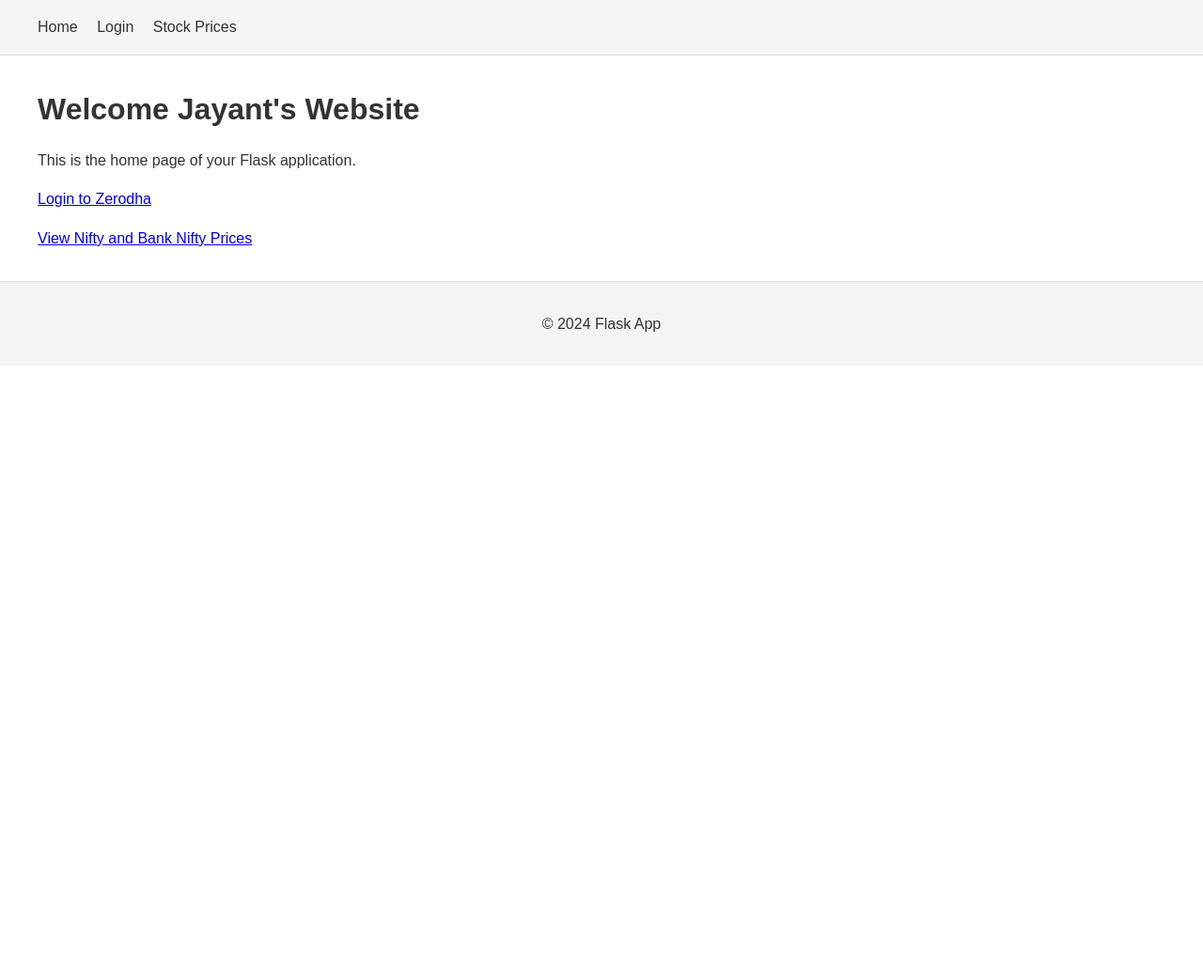
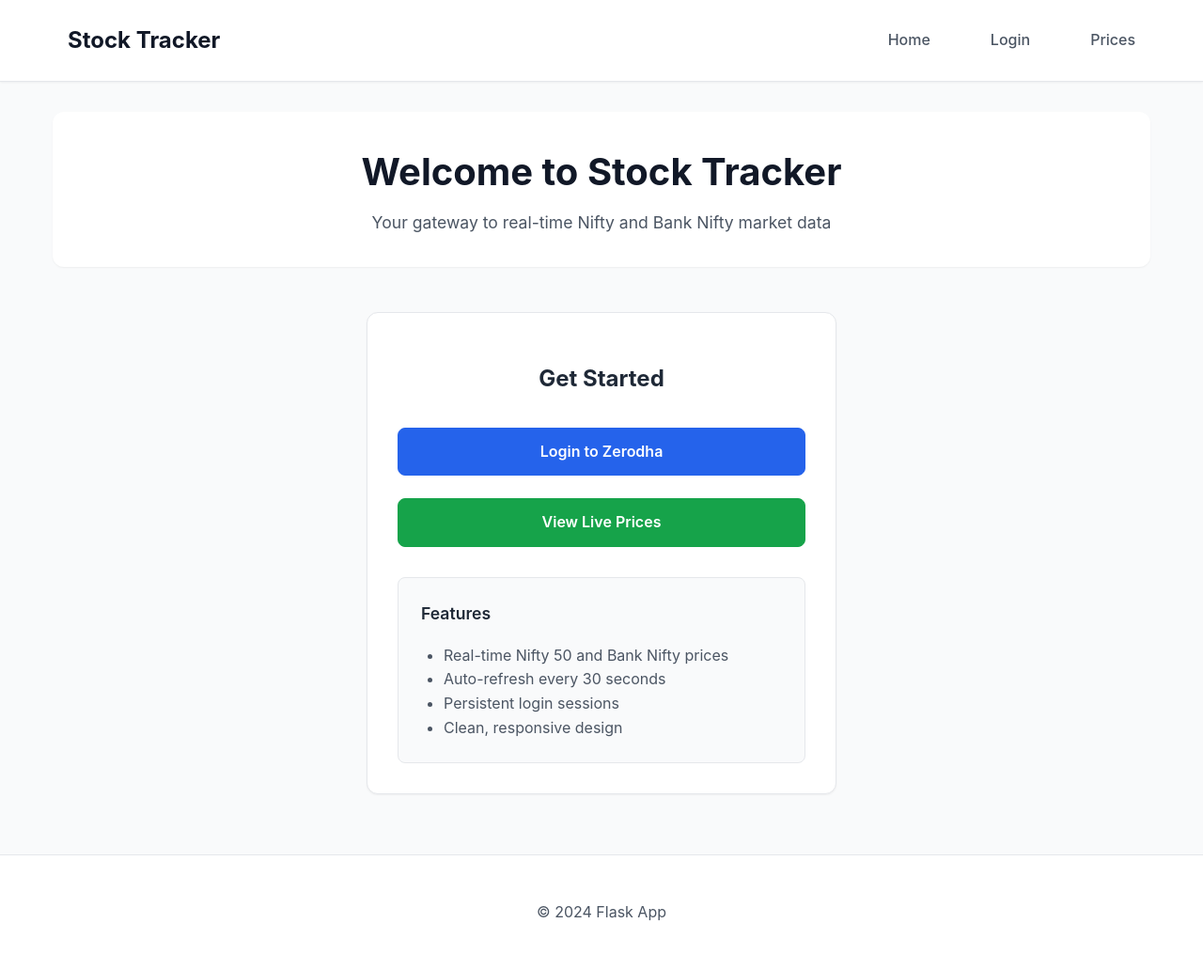
Before and after one commit to vinay-kotian/os-platforms, a Flask app: page / in a window 1280 px wide. Shown: the whole page at 94% size. Before the commit the page ends 353 px from the top, so only its background shows below. Run offline with Flask 3, Linux system fonts and the light colour scheme.

Commit message:
Adding style changes to the website

```diff
--- a/static/css/style.css
+++ b/static/css/style.css
@@ -1,136 +1,259 @@
-/* Basic CSS for Flask App */
+/* Simple, Clean CSS for Stock Tracker */
+
+:root {
+    --primary-color: #2563eb;
+    --primary-hover: #1d4ed8;
+    --success-color: #16a34a;
+    --danger-color: #dc2626;
+    --warning-color: #d97706;
+    --gray-50: #f9fafb;
+    --gray-100: #f3f4f6;
+    --gray-200: #e5e7eb;
+    --gray-300: #d1d5db;
+    --gray-400: #9ca3af;
+    --gray-500: #6b7280;
+    --gray-600: #4b5563;
+    --gray-700: #374151;
+    --gray-800: #1f2937;
+    --gray-900: #111827;
+    --white: #ffffff;
+    --border-radius: 8px;
+    --border-radius-lg: 12px;
+    --shadow-sm: 0 1px 2px 0 rgb(0 0 0 / 0.05);
+    --shadow-md: 0 4px 6px -1px rgb(0 0 0 / 0.1), 0 2px 4px -2px rgb(0 0 0 / 0.1);
+    --shadow-lg: 0 10px 15px -3px rgb(0 0 0 / 0.1), 0 4px 6px -4px rgb(0 0 0 / 0.1);
+    --transition: all 0.2s ease-in-out;
+}
+
+* {
+    box-sizing: border-box;
+}
 
 body {
-    font-family: Arial, sans-serif;
+    font-family: -apple-system, BlinkMacSystemFont, 'Segoe UI', Roboto, 'Helvetica Neue', Arial, sans-serif;
     margin: 0;
     padding: 0;
     line-height: 1.6;
-    color: #333;
+    color: var(--gray-800);
+    background-color: var(--gray-50);
+    min-height: 100vh;
 }
 
+/* Header Styles */
 header {
-    background-color: #f4f4f4;
+    background-color: var(--white);
+    border-bottom: 1px solid var(--gray-200);
     padding: 1rem 0;
-    border-bottom: 1px solid #ddd;
+    position: sticky;
+    top: 0;
+    z-index: 100;
+    box-shadow: var(--shadow-sm);
 }
 
 nav {
     max-width: 1200px;
     margin: 0 auto;
     padding: 0 1rem;
+    display: flex;
+    align-items: center;
+    justify-content: space-between;
+}
+
+.nav-brand {
+    font-size: 1.5rem;
+    font-weight: 700;
+    color: var(--gray-900);
+    text-decoration: none;
+}
+
+.nav-links {
+    display: flex;
+    gap: 2rem;
 }
 
 nav a {
     text-decoration: none;
-    color: #333;
-    margin-right: 1rem;
+    color: var(--gray-600);
+    font-weight: 500;
+    padding: 0.5rem 1rem;
+    border-radius: var(--border-radius);
+    transition: var(--transition);
 }
 
 nav a:hover {
-    color: #007bff;
+    color: var(--primary-color);
+    background-color: var(--gray-100);
 }
 
+/* Main Content */
 main {
     max-width: 1200px;
     margin: 2rem auto;
     padding: 0 1rem;
 }
 
-footer {
-    background-color: #f4f4f4;
+/* Page Header */
+.page-header {
     text-align: center;
-    padding: 1rem 0;
-    border-top: 1px solid #ddd;
-    margin-top: 2rem;
+    margin-bottom: 3rem;
+    padding: 2rem 0;
+    background-color: var(--white);
+    border-radius: var(--border-radius-lg);
+    box-shadow: var(--shadow-sm);
 }
 
-h1 {
-    color: #333;
-    margin-bottom: 1rem;
+.page-header h1 {
+    font-size: 2.5rem;
+    font-weight: 700;
+    margin: 0 0 0.5rem 0;
+    color: var(--gray-900);
 }
 
-p {
-    margin-bottom: 1rem;
+.page-header p {
+    font-size: 1.1rem;
+    color: var(--gray-600);
+    margin: 0;
 }
 
-/* Prices page styles */
+/* Price Cards */
 .prices-container {
     display: grid;
-    grid-template-columns: repeat(auto-fit, minmax(300px, 1fr));
+    grid-template-columns: repeat(auto-fit, minmax(350px, 1fr));
     gap: 2rem;
     margin: 2rem 0;
 }
 
 .price-card {
-    background: #f8f9fa;
-    border: 1px solid #dee2e6;
-    border-radius: 8px;
-    padding: 1.5rem;
-    box-shadow: 0 2px 4px rgba(0,0,0,0.1);
+    background-color: var(--white);
+    border: 1px solid var(--gray-200);
+    border-radius: var(--border-radius-lg);
+    padding: 2rem;
+    box-shadow: var(--shadow-sm);
+    transition: var(--transition);
+}
+
+.price-card:hover {
+    box-shadow: var(--shadow-md);
+    transform: translateY(-2px);
 }
 
 .price-card h2 {
-    margin: 0 0 1rem 0;
-    color: #495057;
+    margin: 0 0 1.5rem 0;
+    color: var(--gray-800);
     font-size: 1.25rem;
+    font-weight: 600;
+    display: flex;
+    align-items: center;
+    gap: 0.5rem;
 }
 
 .price-info {
-    margin-bottom: 1rem;
+    margin-bottom: 1.5rem;
 }
 
 .current-price {
-    font-size: 2rem;
-    font-weight: bold;
-    color: #212529;
+    font-size: 2.25rem;
+    font-weight: 700;
+    color: var(--gray-900);
     margin-bottom: 0.5rem;
+    line-height: 1;
 }
 
 .change {
-    font-size: 1.1rem;
+    font-size: 1rem;
     font-weight: 600;
+    padding: 0.25rem 0.75rem;
+    border-radius: var(--border-radius);
+    display: inline-block;
 }
 
 .change.positive {
-    color: #28a745;
+    color: var(--success-color);
+    background-color: #dcfce7;
 }
 
 .change.negative {
-    color: #dc3545;
+    color: var(--danger-color);
+    background-color: #fef2f2;
 }
 
 .last-updated {
-    font-size: 0.9rem;
-    color: #6c757d;
+    font-size: 0.875rem;
+    color: var(--gray-500);
     font-style: italic;
 }
 
-.refresh-info {
-    margin-top: 2rem;
-    padding: 1rem;
-    background: #e9ecef;
-    border-radius: 4px;
+/* Refresh Section */
+.refresh-section {
     text-align: center;
+    margin: 3rem 0;
+    padding: 2rem;
+    background-color: var(--white);
+    border-radius: var(--border-radius-lg);
+    box-shadow: var(--shadow-sm);
+    border: 1px solid var(--gray-200);
 }
 
-.refresh-info p {
-    margin: 0;
-    color: #6c757d;
+.btn {
+    display: inline-flex;
+    align-items: center;
+    gap: 0.5rem;
+    padding: 0.75rem 1.5rem;
+    font-size: 1rem;
+    font-weight: 600;
+    text-decoration: none;
+    border: 1px solid transparent;
+    border-radius: var(--border-radius);
+    cursor: pointer;
+    transition: var(--transition);
 }
 
-/* Login page styles */
+.btn-primary {
+    background-color: var(--primary-color);
+    color: var(--white);
+    border-color: var(--primary-color);
+}
+
+.btn-primary:hover {
+    background-color: var(--primary-hover);
+    border-color: var(--primary-hover);
+}
+
+.btn-primary:disabled {
+    opacity: 0.6;
+    cursor: not-allowed;
+}
+
+.btn-success {
+    background-color: var(--success-color);
+    color: var(--white);
+    border-color: var(--success-color);
+}
+
+.btn-success:hover {
+    background-color: #15803d;
+    border-color: #15803d;
+}
+
+.refresh-note {
+    margin-top: 1rem;
+    color: var(--gray-500);
+    font-size: 0.875rem;
+}
+
+/* Login Page Styles */
 .login-container {
-    max-width: 600px;
+    max-width: 500px;
     margin: 2rem auto;
 }
 
 .login-form {
-    background: #f8f9fa;
-    border: 1px solid #dee2e6;
-    border-radius: 8px;
+    background-color: var(--white);
+    border: 1px solid var(--gray-200);
+    border-radius: var(--border-radius-lg);
     padding: 2rem;
+    box-shadow: var(--shadow-sm);
     margin-bottom: 2rem;
-    box-shadow: 0 2px 4px rgba(0,0,0,0.1);
 }
 
 .form-group {
@@ -141,154 +264,169 @@ p {
     display: block;
     margin-bottom: 0.5rem;
     font-weight: 600;
-    color: #495057;
+    color: var(--gray-700);
 }
 
 .form-control {
     width: 100%;
     padding: 0.75rem;
-    border: 1px solid #ced4da;
-    border-radius: 4px;
+    border: 1px solid var(--gray-300);
+    border-radius: var(--border-radius);
     font-size: 1rem;
-    transition: border-color 0.15s ease-in-out, box-shadow 0.15s ease-in-out;
+    transition: var(--transition);
+    background-color: var(--white);
 }
 
 .form-control:focus {
-    outline: 0;
-    border-color: #007bff;
-    box-shadow: 0 0 0 0.2rem rgba(0, 123, 255, 0.25);
-}
-
-.btn {
-    display: inline-block;
-    padding: 0.75rem 1.5rem;
-    margin-bottom: 0;
-    font-size: 1rem;
-    font-weight: 400;
-    line-height: 1.5;
-    text-align: center;
-    text-decoration: none;
-    vertical-align: middle;
-    cursor: pointer;
-    border: 1px solid transparent;
-    border-radius: 4px;
-    transition: color 0.15s ease-in-out, background-color 0.15s ease-in-out, border-color 0.15s ease-in-out, box-shadow 0.15s ease-in-out;
-}
-
-.btn-primary {
-    color: #fff;
-    background-color: #007bff;
-    border-color: #007bff;
-}
-
-.btn-primary:hover {
-    color: #fff;
-    background-color: #0056b3;
-    border-color: #004085;
-}
-
-.btn-success {
-    color: #fff;
-    background-color: #28a745;
-    border-color: #28a745;
-}
-
-.btn-success:hover {
-    color: #fff;
-    background-color: #1e7e34;
-    border-color: #1c7430;
+    outline: none;
+    border-color: var(--primary-color);
+    box-shadow: 0 0 0 3px rgba(37, 99, 235, 0.1);
 }
 
 .zerodha-login {
-    background: #e8f5e8;
-    border: 1px solid #c3e6c3;
-    border-radius: 8px;
-    padding: 1.5rem;
+    background-color: #f0fdf4;
+    border: 1px solid #bbf7d0;
+    border-radius: var(--border-radius-lg);
+    padding: 2rem;
     text-align: center;
     margin-bottom: 2rem;
 }
 
 .zerodha-login h3 {
-    color: #155724;
+    color: var(--success-color);
     margin-top: 0;
+    font-weight: 600;
 }
 
 .zerodha-login .note {
-    font-size: 0.9rem;
-    color: #6c757d;
+    font-size: 0.875rem;
+    color: var(--gray-600);
     margin-top: 1rem;
 }
 
 .help-section {
-    background: #f8f9fa;
-    border: 1px solid #dee2e6;
-    border-radius: 8px;
-    padding: 1.5rem;
+    background-color: var(--white);
+    border: 1px solid var(--gray-200);
+    border-radius: var(--border-radius-lg);
+    padding: 2rem;
     margin-top: 2rem;
+    box-shadow: var(--shadow-sm);
 }
 
 .help-section h3 {
-    color: #495057;
+    color: var(--gray-800);
     margin-top: 0;
+    font-weight: 600;
 }
 
 .help-section ol {
-    color: #6c757d;
+    color: var(--gray-600);
 }
 
 .help-section li {
     margin-bottom: 0.5rem;
 }
 
+/* Alert Styles */
 .alert {
-    padding: 0.75rem 1.25rem;
-    margin-bottom: 1rem;
+    padding: 1rem 1.5rem;
+    margin-bottom: 1.5rem;
+    border-radius: var(--border-radius);
+    font-weight: 500;
     border: 1px solid transparent;
-    border-radius: 4px;
 }
 
 .alert-success {
-    color: #155724;
-    background-color: #d4edda;
-    border-color: #c3e6cb;
+    color: #166534;
+    background-color: #f0fdf4;
+    border-color: #bbf7d0;
 }
 
 .alert-danger {
-    color: #721c24;
-    background-color: #f8d7da;
-    border-color: #f5c6cb;
+    color: #991b1b;
+    background-color: #fef2f2;
+    border-color: #fecaca;
 }
 
-/* Additional styles for live prices */
-.refresh-section {
-    text-align: center;
-    margin: 2rem 0;
-    padding: 1rem;
-    background: #f8f9fa;
-    border-radius: 8px;
-}
-
-.refresh-note {
-    margin-top: 0.5rem;
-    color: #6c757d;
-    font-size: 0.9rem;
-}
-
+/* No Data State */
 .no-data {
     text-align: center;
-    padding: 2rem;
-    background: #f8f9fa;
-    border: 1px solid #dee2e6;
-    border-radius: 8px;
+    padding: 3rem 2rem;
+    background-color: var(--white);
+    border: 1px solid var(--gray-200);
+    border-radius: var(--border-radius-lg);
     margin: 2rem 0;
+    box-shadow: var(--shadow-sm);
 }
 
 .no-data h3 {
-    color: #dc3545;
+    color: var(--danger-color);
     margin-bottom: 1rem;
+    font-weight: 600;
 }
 
 .no-data p {
-    color: #6c757d;
+    color: var(--gray-600);
     margin-bottom: 1.5rem;
 }
+
+/* Footer */
+footer {
+    background-color: var(--white);
+    text-align: center;
+    padding: 2rem 0;
+    border-top: 1px solid var(--gray-200);
+    margin-top: 4rem;
+    color: var(--gray-600);
+}
+
+/* Responsive Design */
+@media (max-width: 768px) {
+    .nav-links {
+        gap: 1rem;
+    }
+
+    .page-header h1 {
+        font-size: 2rem;
+    }
+
+    .prices-container {
+        grid-template-columns: 1fr;
+        gap: 1.5rem;
+    }
+
+    .price-card {
+        padding: 1.5rem;
+    }
+
+    .current-price {
+        font-size: 2rem;
+    }
+
+    .login-form {
+        padding: 1.5rem;
+    }
+}
+
+@media (max-width: 480px) {
+    main {
+        padding: 0 0.5rem;
+    }
+
+    .page-header h1 {
+        font-size: 1.75rem;
+    }
+
+    .price-card {
+        padding: 1rem;
+    }
+
+    .current-price {
+        font-size: 1.75rem;
+    }
+
+    .btn {
+        padding: 0.75rem 1.25rem;
+        font-size: 0.9rem;
+    }
+}
--- a/templates/base.html
+++ b/templates/base.html
@@ -3,15 +3,21 @@
 <head>
     <meta charset="UTF-8">
     <meta name="viewport" content="width=device-width, initial-scale=1.0">
-    <title>{% block title %}Flask App{% endblock %}</title>
+    <title>{% block title %}Stock Tracker{% endblock %}</title>
     <link href="{{ url_for('static', filename='css/style.css') }}" rel="stylesheet">
 </head>
 <body>
     <header>
         <nav>
-            <a href="{{ url_for('index') }}">Home</a>
-            <a href="{{ url_for('login') }}">Login</a>
-            <a href="{{ url_for('prices') }}">Stock Prices</a>
+            <a href="{{ url_for('index') }}" class="nav-brand">Stock Tracker</a>
+            <div class="nav-links">
+                <a href="{{ url_for('index') }}">Home</a>
+                <a href="{{ url_for('login') }}">Login</a>
+                <a href="{{ url_for('prices') }}">Prices</a>
+                {% if session.get('access_token') %}
+                <a href="{{ url_for('logout') }}">Logout</a>
+                {% endif %}
+            </div>
         </nav>
     </header>
 
--- a/templates/index.html
+++ b/templates/index.html
@@ -1,10 +1,36 @@
 {% extends "base.html" %}
 
-{% block title %}Home - Flask App{% endblock %}
+{% block title %}Home - Stock Tracker{% endblock %}
 
 {% block content %}
-<h1>Welcome Jayant's Website</h1>
-<p>This is the home page of your Flask application.</p>
-<p><a href="{{ url_for('login') }}">Login to Zerodha</a></p>
-<p><a href="{{ url_for('prices') }}">View Nifty and Bank Nifty Prices</a></p>
+<div class="page-header">
+    <h1>Welcome to Stock Tracker</h1>
+    <p>Your gateway to real-time Nifty and Bank Nifty market data</p>
+</div>
+
+<div class="login-container">
+    <div class="login-form">
+        <h2 style="text-align: center; margin-bottom: 2rem; color: var(--gray-800);">Get Started</h2>
+
+        <div style="display: grid; gap: 1.5rem;">
+            <a href="{{ url_for('login') }}" class="btn btn-primary" style="text-align: center; justify-content: center;">
+                Login to Zerodha
+            </a>
+
+            <a href="{{ url_for('prices') }}" class="btn btn-success" style="text-align: center; justify-content: center;">
+                View Live Prices
+            </a>
+        </div>
+
+        <div style="margin-top: 2rem; padding: 1.5rem; background-color: var(--gray-50); border-radius: var(--border-radius); border: 1px solid var(--gray-200);">
+            <h3 style="color: var(--gray-800); margin-top: 0; font-size: 1.1rem; font-weight: 600;">Features</h3>
+            <ul style="color: var(--gray-600); margin: 0; padding-left: 1.5rem;">
+                <li>Real-time Nifty 50 and Bank Nifty prices</li>
+                <li>Auto-refresh every 30 seconds</li>
+                <li>Persistent login sessions</li>
+                <li>Clean, responsive design</li>
+            </ul>
+        </div>
+    </div>
+</div>
 {% endblock %}
--- a/templates/prices.html
+++ b/templates/prices.html
@@ -3,8 +3,10 @@
 {% block title %}Stock Prices - Flask App{% endblock %}
 
 {% block content %}
-<h1>Stock Prices</h1>
-<p>Current Nifty and Bank Nifty prices</p>
+<div class="page-header">
+    <h1>Live Stock Prices</h1>
+    <p>Real-time Nifty and Bank Nifty market data</p>
+</div>
 
 <!-- Flash Messages -->
 {% with messages = get_flashed_messages(with_categories=true) %}
```
